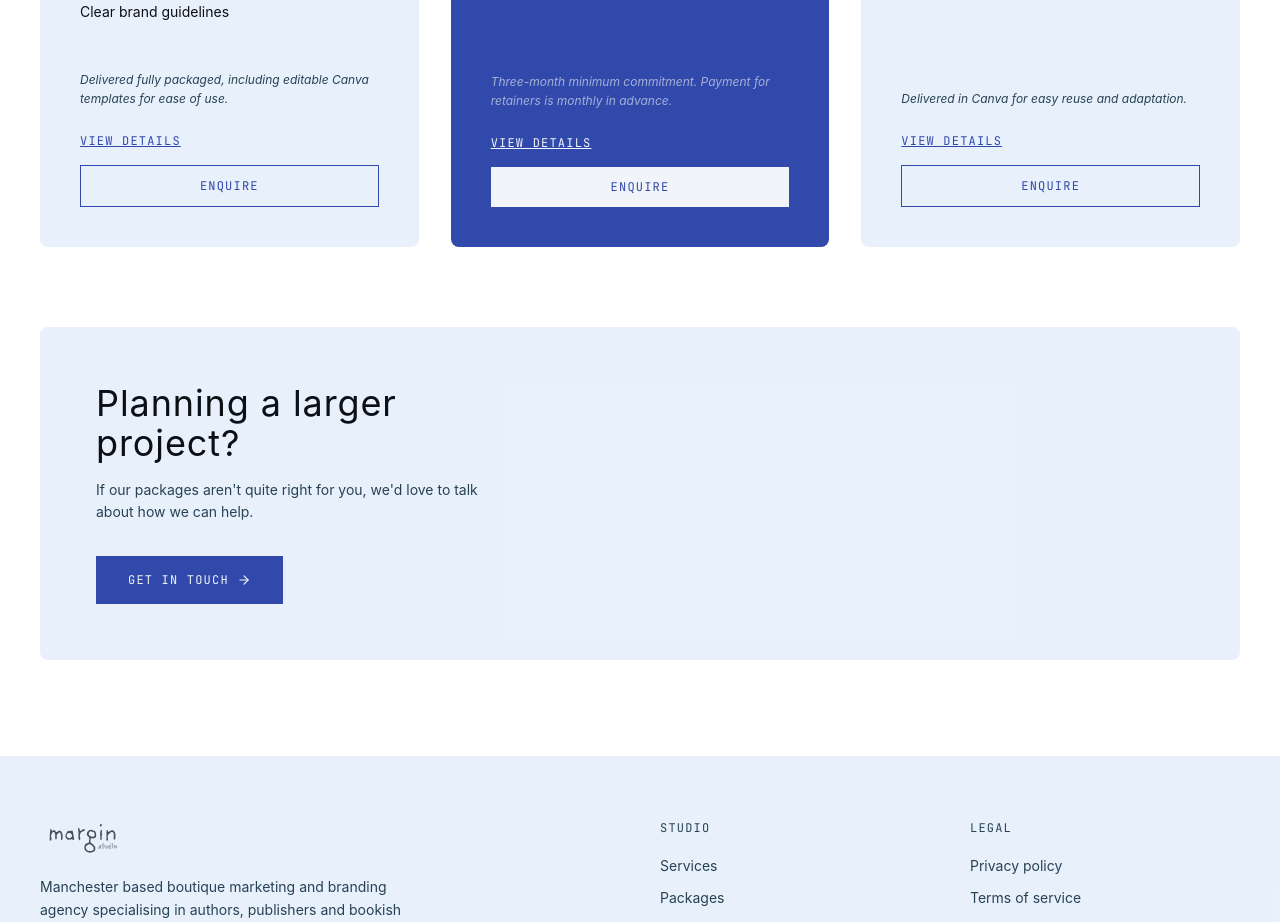
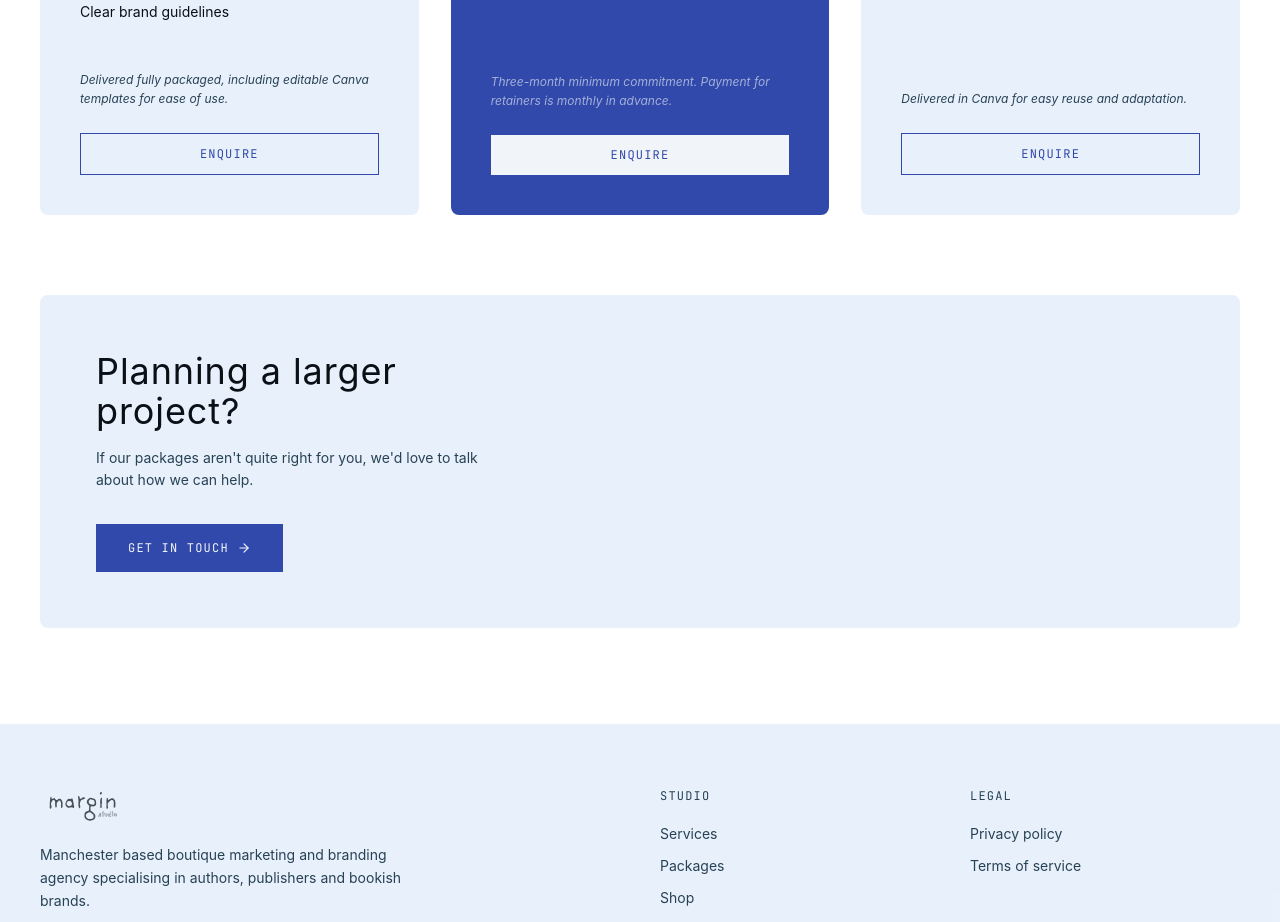
Before and after one commit to marginstudiouk/marginstudio, a React (Vite) app: page /packages in a window 1280 px wide. Shown: the part 1140-2062 px from the top of the page. Built offline with nearby package versions, Linux system fonts and the light colour scheme; no server answers; a web font is replaced by a local one.

Commit message:
Remove View details label from package cards

```diff
--- a/src/pages/Packages.jsx
+++ b/src/pages/Packages.jsx
@@ -83,10 +83,6 @@ export default function Packages() {
                   </p>
                 )}
 
-                <span className={`font-mono text-xs tracking-widest uppercase mb-4 underline ${pkg.featured ? 'text-primary-foreground' : 'text-primary'}`}>
-                  View details
-                </span>
-
                 <button
                   type="button"
                   onClick={(e) => {
```
